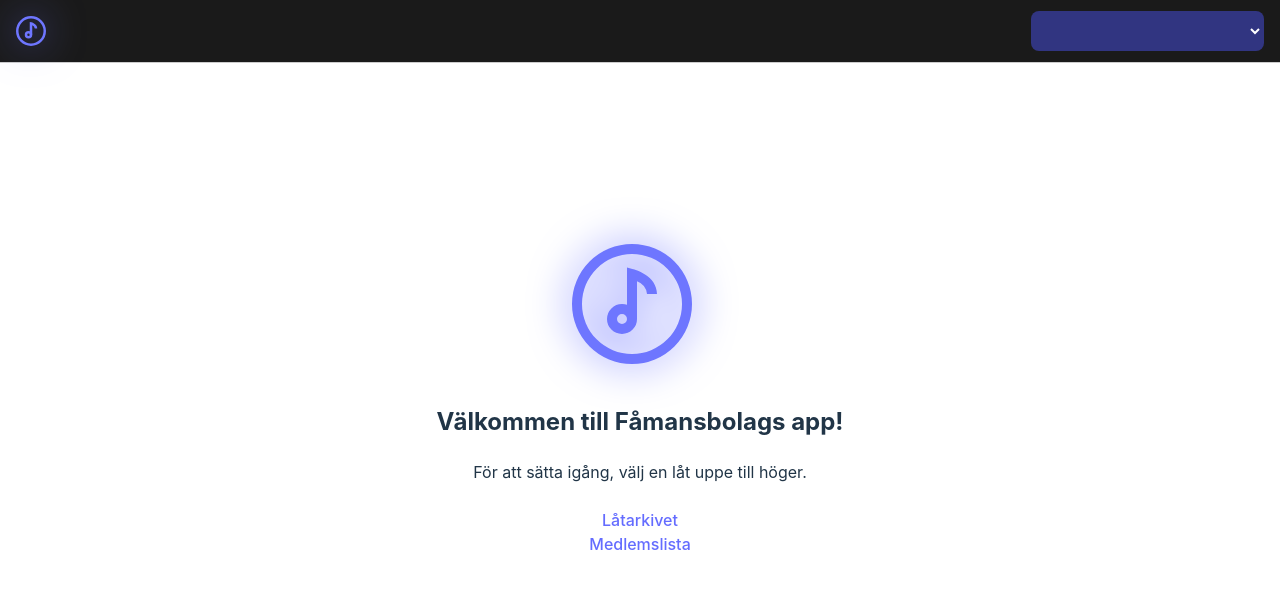
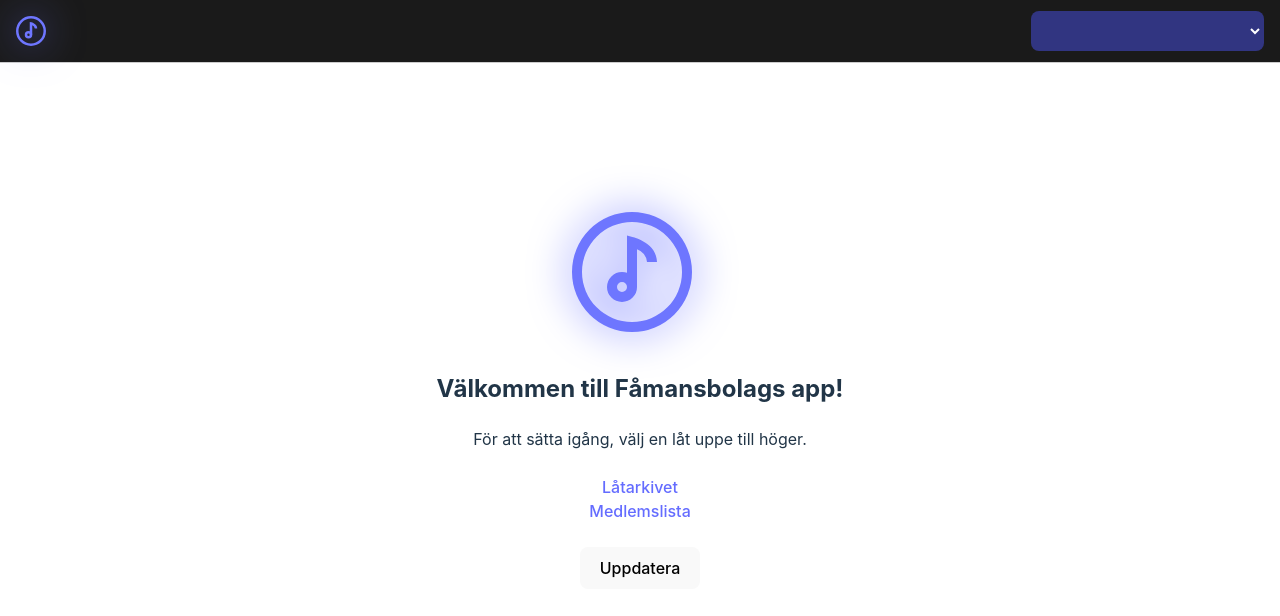
Before and after one commit to davidsundelius/CeNotes, a Vue app: page / in a window 1280 px wide. Shown: the top 616 px of the page. Built offline with nearby package versions, Linux system fonts and the light colour scheme.

Commit message:
Added update button

```diff
--- a/src/components/Player.vue
+++ b/src/components/Player.vue
@@ -192,6 +192,10 @@
       playTone(note.ToStringShort(3), 1000);
     }, 1000);
   }
+
+  function reload() {
+    window.location.reload(true);
+  }
 </script>
 
 <template>
@@ -215,6 +219,8 @@
         <br/><br/>
         <a href="https://drive.google.com/drive/u/0/folders/1NtsrANIRUENfbQavUggx9cu0L9mDGvph" target="_blank">Låtarkivet</a><br/>
         <a href="https://docs.google.com/spreadsheets/d/1y43wZmyr1p-7MujA9y752EdvHZ0mI1WrdrCaJaOBGDU" target="_blank">Medlemslista</a>
+        <br/><br/>
+        <button @click="reload()">Uppdatera</button>
       </div>
     </section>
     <div id="sheetmusic" class="sheetmusic"></div>
```
